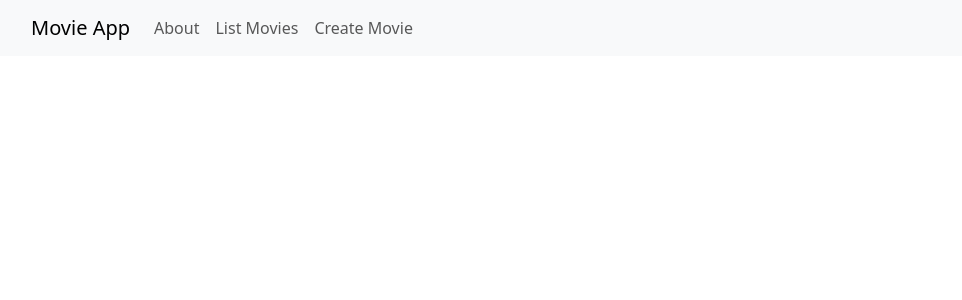
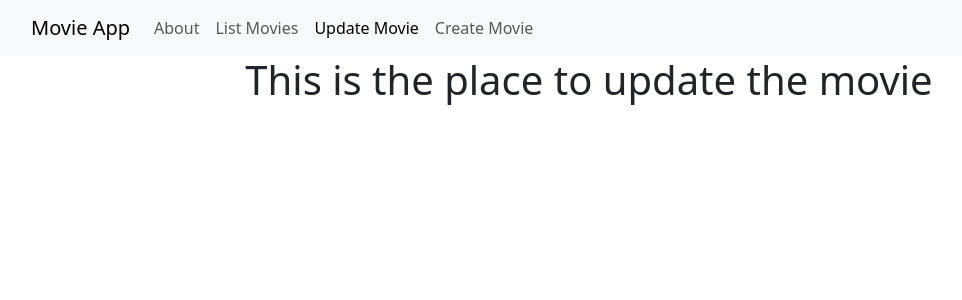
Before and after one commit to GoodGuyGregory/movies-app, a React (Create React App) app in the folder client/: page /movie/update/1 in a window 1280 px wide. Shown: the top 300 px of the page, without its empty margins (51-1013 px from the left). Built offline with nearby package versions, Linux system fonts and the light colour scheme.

Commit message:
adds intial moviesApi call

```diff
--- a/client/package.json
+++ b/client/package.json
@@ -24,6 +24,7 @@
     "test": "react-scripts test",
     "eject": "react-scripts eject"
   },
+  "proxy": "http://localhost:3000",
   "eslintConfig": {
     "extends": [
       "react-app",
--- a/client/src/App.js
+++ b/client/src/App.js
@@ -4,6 +4,7 @@ import { BrowserRouter as Router, Switch, Route, Routes } from 'react-router-dom
 import MoviesList from './components/MoviesList/MoviesList';
 import About from './components/About/About';
 import CreateMovie from './components/CreateMovie/CreateMovie';
+import UpdateMovie from './components/UpdateMovie/UpdateMovie';
 import Header from './components/Header/Header';
 import 'bootstrap/dist/css/bootstrap.min.css';
 
@@ -16,6 +17,7 @@ function App() {
       <Routes>
         <Route path="/about" element={<About/>} />
         <Route path="/movie/list" element={<MoviesList/>} />
+        <Route path="/movie/update/:id" element={<UpdateMovie/>} />
         <Route path="/movie/create" element={<CreateMovie/>} />
       </Routes>
     </Router>
--- /dev/null
+++ b/client/src/api/moviesApi.js
@@ -0,0 +1,20 @@
+import axios from 'axios';
+
+
+
+export const insertMovie = payload => axios.post(`/movie`, payload);
+export const getAllMovies = () => { axios.get(`/api/movies`)};
+export const updateMovieById = (id, payload) => axios.put(`/movie/${id}`, payload);
+export const deleteMovieById = id => axios.delete(`/movie/${id}`);
+export const getMovieById = id => axios.get(`/movie/${id}`);
+
+const moviesApi
+ = {
+    insertMovie,
+    getAllMovies,
+    updateMovieById,
+    deleteMovieById,
+    getMovieById,
+}
+
+export default moviesApi
--- a/client/src/components/Header/Header.js
+++ b/client/src/components/Header/Header.js
@@ -21,6 +21,9 @@ const Header = () => {
           <LinkContainer to="/movie/list">
             <Nav.Link>List Movies</Nav.Link>
           </LinkContainer>
+          <LinkContainer to="/movie/update/:id">
+            <Nav.Link>Update Movie</Nav.Link>
+          </LinkContainer>
           <LinkContainer to="/movie/create">
             <Nav.Link>Create Movie</Nav.Link>
           </LinkContainer>
--- a/client/src/components/MoviesList/MoviesList.js
+++ b/client/src/components/MoviesList/MoviesList.js
@@ -1,7 +1,17 @@
 import React from 'react';
+import { useState, useEffect } from "react";
+import moviesApi from '../../api/moviesApi';
 import './MoviesList.css';
 
 const MoviesList = () => {
+
+    const [movies, setMovies] = useState([]);
+
+    useEffect(() => {
+        (async () => {
+            const foundRes = await moviesApi.getAllMovies();
+        })();
+    }, []);
 
     return (
         <>
--- /dev/null
+++ b/client/src/components/UpdateMovie/UpdateMovie.js
@@ -0,0 +1,14 @@
+import React from 'react';
+import './UpdateMovie.css';
+
+const UpdateMovie = () => {
+
+    return (
+        <>
+            <h1>This is the place to update the movie</h1>
+        </>
+    );
+
+}
+
+export default UpdateMovie;
```
Also changed, not shown: client/src/components/UpdateMovie/UpdateMovie.css (added).
